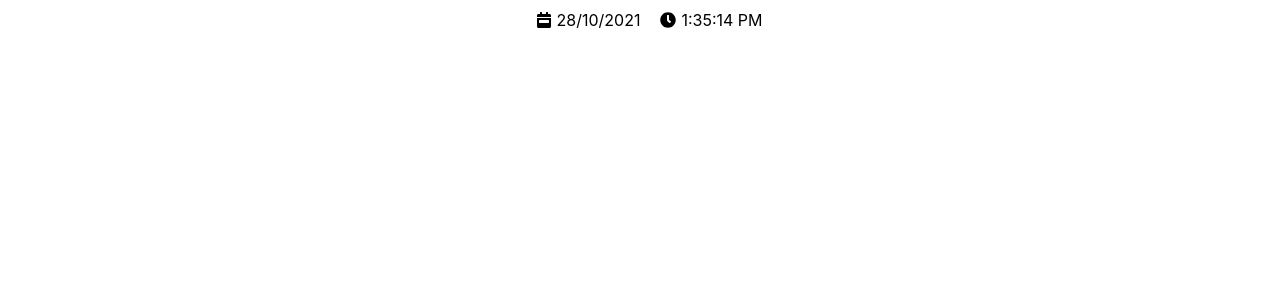
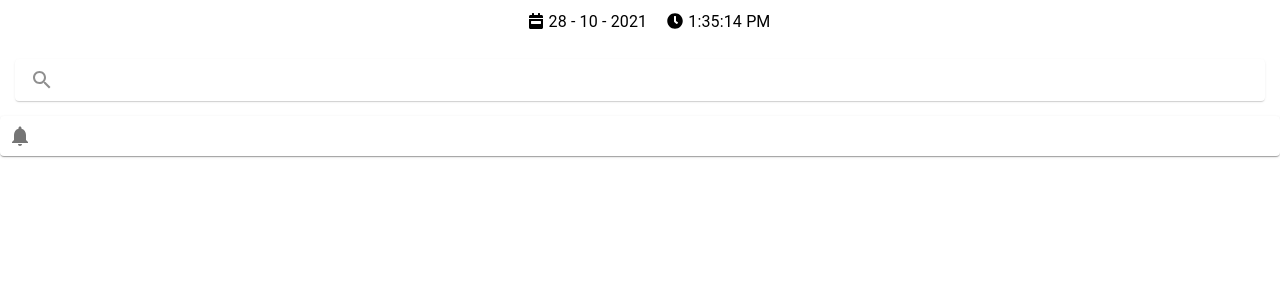
Before and after one commit to tqb310/clinic-management-react-app, a React (Create React App) app: page /dang-nhap in a window 1280 px wide. Shown: the top 300 px of the page. Built offline with nearby package versions, Linux system fonts and the light colour scheme.

Commit message:
Done search in header

```diff
--- a/src/_components/header/_components/DateTime/index.jsx
+++ b/src/_components/header/_components/DateTime/index.jsx
@@ -1,10 +1,9 @@
 import React, { useState, useEffect } from "react";
-// import PropTypes from 'prop-types'
 import { FontAwesomeIcon } from "@fortawesome/react-fontawesome";
-import { Box } from "@mui/material";
+import { Box, Typography } from "@mui/material";
 import "./index.scss";
 
-function DateTime(props) {
+function DateTime() {
   const [time, setTime] = useState("");
   const [date, setDate] = useState("");
 
@@ -16,11 +15,11 @@ function DateTime(props) {
     <Box className="datetime">
       <Box className="date">
         <FontAwesomeIcon className="date__icon" icon="calendar-week" />
-        <span className="date__data">{date}</span>
+        <Typography component="span" className="date__data">{date}</Typography>
       </Box>
       <Box>
         <FontAwesomeIcon className="time__icon" icon="clock" />
-        <span className="time__data">{time}</span>
+        <Typography component="span" className="time__data">{time}</Typography>
       </Box>
     </Box>
   );
@@ -30,10 +29,9 @@ const getDateTime = (setTime, setDate) => {
     setInterval(() => {
         let date = new Date();
         setTime(date.toLocaleTimeString());
-        setDate(`${date.getDate()}/${date.getMonth() + 1}/${date.getFullYear()}`);
+        setDate(`${date.getDate()} - ${date.getMonth() + 1} - ${date.getFullYear()}`);
       }, 1000);
 }
 
-DateTime.propTypes = {};
 
 export default DateTime;
--- a/src/_components/header/_components/Notification/index.jsx
+++ b/src/_components/header/_components/Notification/index.jsx
@@ -0,0 +1,21 @@
+import React from 'react';
+import {Paper, IconButton} from '@mui/material';
+import {Notifications} from '@mui/icons-material';
+import './index.scss'
+// import PropTypes from 'prop-types'
+
+function Notification(props) {
+    return (
+        <Paper className="notification">
+            <IconButton className="notification__btn">
+                <Notifications className="notification__icon"/>
+            </IconButton>
+        </Paper>
+    )
+}
+
+Notification.propTypes = {
+
+}
+
+export default Notification
--- /dev/null
+++ b/src/_components/header/_components/Search/index.jsx
@@ -0,0 +1,20 @@
+import React from 'react';
+import {InputBase, Paper} from '@mui/material';
+import {Search} from '@mui/icons-material';
+import './index.scss';
+// import PropTypes from 'prop-types'
+
+function SearchHeader() {
+    return (
+        <Paper className="search">
+            <Search className="search__icon"/>
+            <InputBase className="search__input"/>
+        </Paper>
+    )
+}
+
+SearchHeader.propTypes = {
+
+}
+
+export default SearchHeader
--- /dev/null
+++ b/src/_components/header/_components/Search/index.scss
@@ -0,0 +1,17 @@
+.search {
+    display: flex;
+    padding: 5px;
+    margin: 15px;
+    opacity: 0.5;
+    border-radius: 10px;
+    box-shadow: 0 4px 10px #CCC;
+    &__icon, &__input {
+        align-self: center;
+    }
+    &__icon {
+        padding: 0 10px;
+    }
+    &__input {
+        flex: 1
+    }
+}
--- a/src/_components/header/index.jsx
+++ b/src/_components/header/index.jsx
@@ -1,20 +1,23 @@
-import React from 'react';
-import DateTime from './_components/DateTime';
+import React from "react";
+import DateTime from "./_components/DateTime";
+import SearchHeader from "./_components/Search";
+import Notification from "./_components/Notification";
+import { Box } from "@mui/material";
 //import PropTypes from 'prop-types'
-import './index.scss';
-
-
+import "./index.scss";
 
 function Header(props) {
-    return (
-        <div>
-            <DateTime/>
-        </div>
-    )
+  return (
+    <Box>
+      <DateTime />
+      <Box>
+        <SearchHeader />
+        <Notification />
+      </Box>
+    </Box>
+  );
 }
 
-Header.propTypes = {
+Header.propTypes = {};
 
-}
-
-export default Header
+export default Header;
```
Also changed, not shown: src/_components/Container/FlexBox.jsx (deleted, +0 -13 lines), src/_helpers/setRoute.js (deleted, +0 -11 lines).
